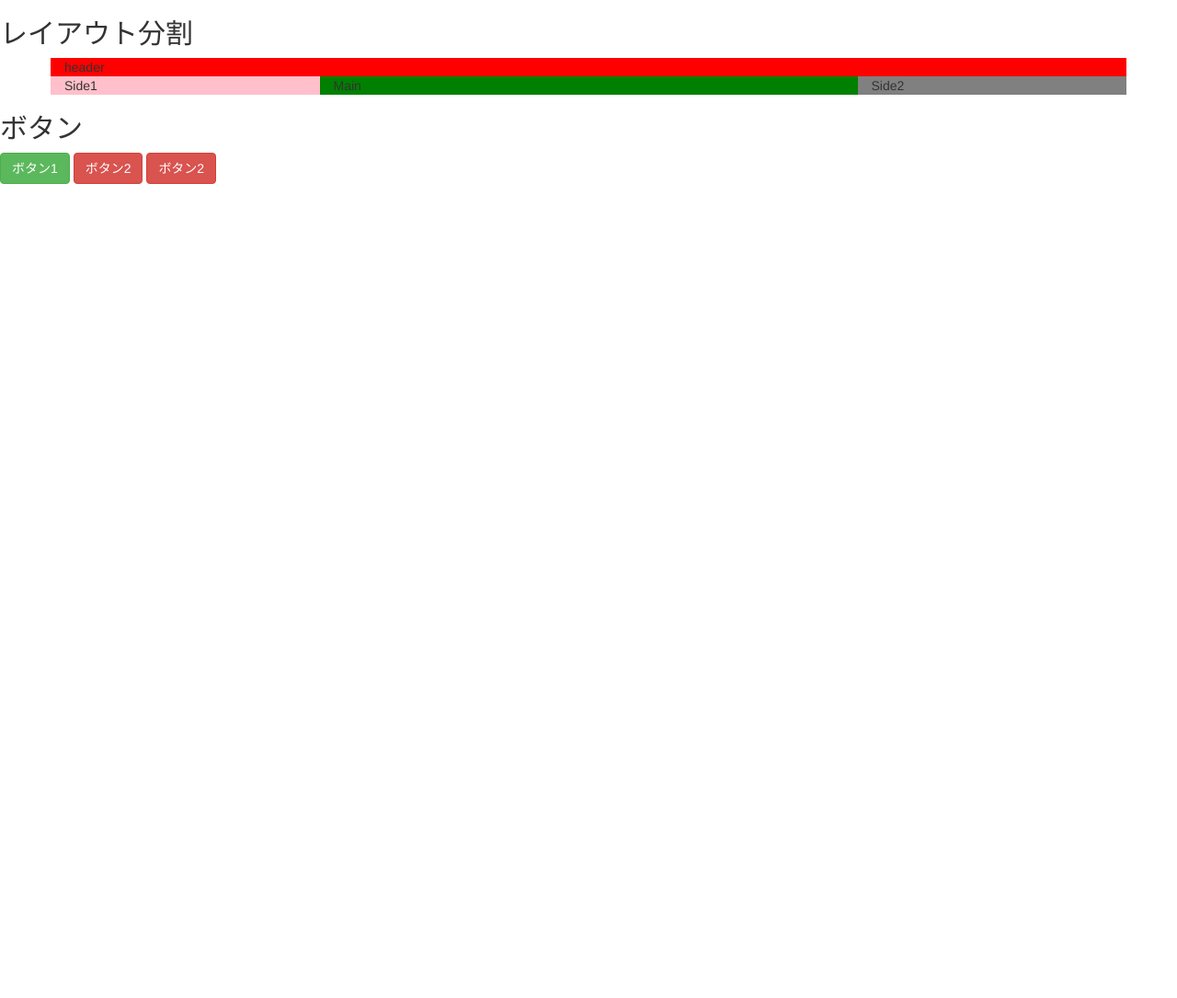
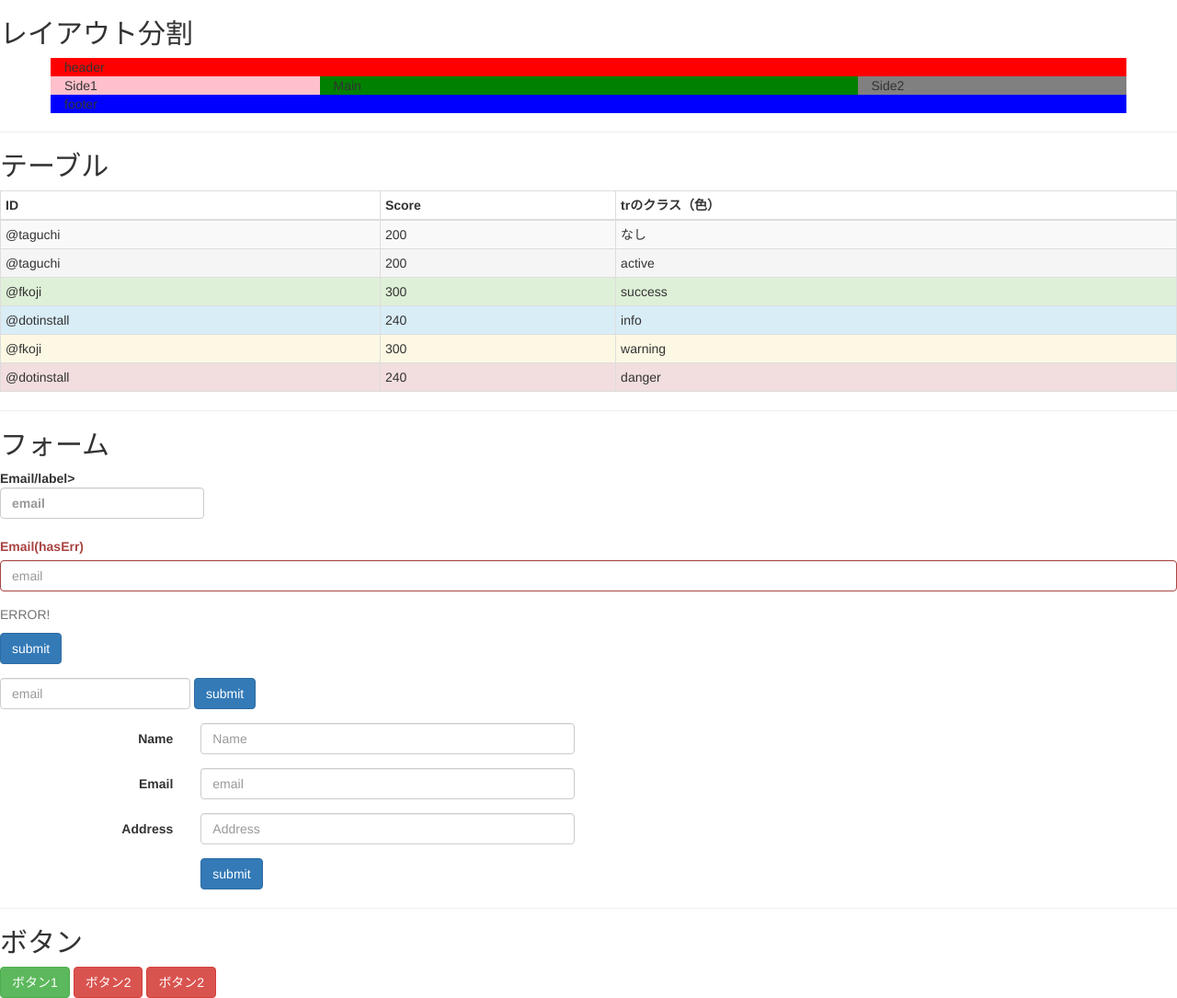
Before and after one commit to adebadayo/Bootstrap3.0_template, a plain HTML site: page index.html in a window 1280 px wide. Shown: the whole page at 92% size. Before the commit the page ends 800 px from the top, so only its background shows below. Drawn offline with nearby package versions, Linux system fonts and the light colour scheme.

Commit message:
add template

```diff
--- a/index.html
+++ b/index.html
@@ -27,11 +27,87 @@
 
   <div class="container">
      <div class="row">
-        <div class="col-sm-3" style="background:pink;">Side1</div>
-        <div class="col-sm-6" style="background:green;">Main</div>
-        <div class="col-sm-3" style="background:gray;">Side2</div>
+        <div class="col-sm-3 hidden-xs" style="background:pink;">Side1</div>
+        <div class="col-sm-6 col-xs-6" style="background:green;">Main</div>
+        <div class="col-sm-3 col-xs-6" style="background:gray;">Side2</div>
       </div>
   </div>
+
+  <div id="footer" class="container" style="background:blue;">footer</div>
+
+  <hr>
+
+  <h2>テーブル</h2>
+  <table class="table table-striped table-bordered table-condensed table-hover">
+    <thead>
+      <tr><th>ID</th><th>Score</th><th>trのクラス（色）</th></tr>
+    </thead>
+    <tbody>
+      <tr class=""><td>@taguchi</td><td>200</td><td>なし</td></tr>
+      <tr class="active"><td>@taguchi</td><td>200</td><td>active</td></tr>
+      <tr class="success"><td>@fkoji</td><td>300</td><td>success</td></tr>
+      <tr class="info"><td>@dotinstall</td><td>240</td><td>info</td></tr>
+      <tr class="warning"><td>@fkoji</td><td>300</td><td>warning</td></tr>
+      <tr class="danger"><td>@dotinstall</td><td>240</td><td>danger</td></tr>
+    </tbody>
+  </table>
+
+  <hr>
+
+  <h2>フォーム</h2>
+
+  <form style="margin-bottom:15px;">
+    <div class="form-group">
+      <label class="control-label" for="email">Email/label>
+      <input type="text" id="email" class="form-control" placeholder="email">
+    </div>
+    <div class="form-group has-error">
+      <label class="control-label" for="email">Email(hasErr)</label>
+      <input type="text" id="email" class="form-control" placeholder="email">
+    </div>
+    <span class="help-block">ERROR!</span>
+    <div class="form-group">
+      <input type="submit" value="submit" class="btn btn-primary">
+    </div>
+  </form>
+
+  <form class="form-inline" style="margin-bottom:15px;">
+    <div class="form-group">
+      <label class="sr-only control-label" for="email">Email</label>
+      <input type="text" id="email" class="form-control" placeholder="email">
+    </div>
+    <div class="form-group">
+      <input type="submit" value="submit" class="btn btn-primary">
+    </div>
+  </form>
+
+  <form class="form-horizontal" style="margin-bottom:15px;">
+    <div class="form-group">
+      <label class="control-label col-sm-2" for="email">Name</label>
+      <div class="col-sm-4">
+        <input type="text" id="email" class="form-control" placeholder="Name">
+      </div>
+    </div>
+    <div class="form-group">
+      <label class="control-label col-sm-2" for="email">Email</label>
+      <div class="col-sm-4">
+        <input type="text" id="email" class="form-control" placeholder="email">
+      </div>
+    </div>
+    <div class="form-group">
+      <label class="control-label col-sm-2" for="email">Address</label>
+      <div class="col-sm-4">
+        <input type="text" id="email" class="form-control" placeholder="Address">
+      </div>
+    </div>
+    <div class="form-group">
+      <div class="col-sm-offset-2 col-sm-4">
+        <input type="submit" value="submit" class="btn btn-primary">
+      </div>
+    </div>
+  </form>
+
+  <hr>
 
   <h2>ボタン</h2>
 	<button type="button" class="btn btn-success">ボタン1</button>
```
